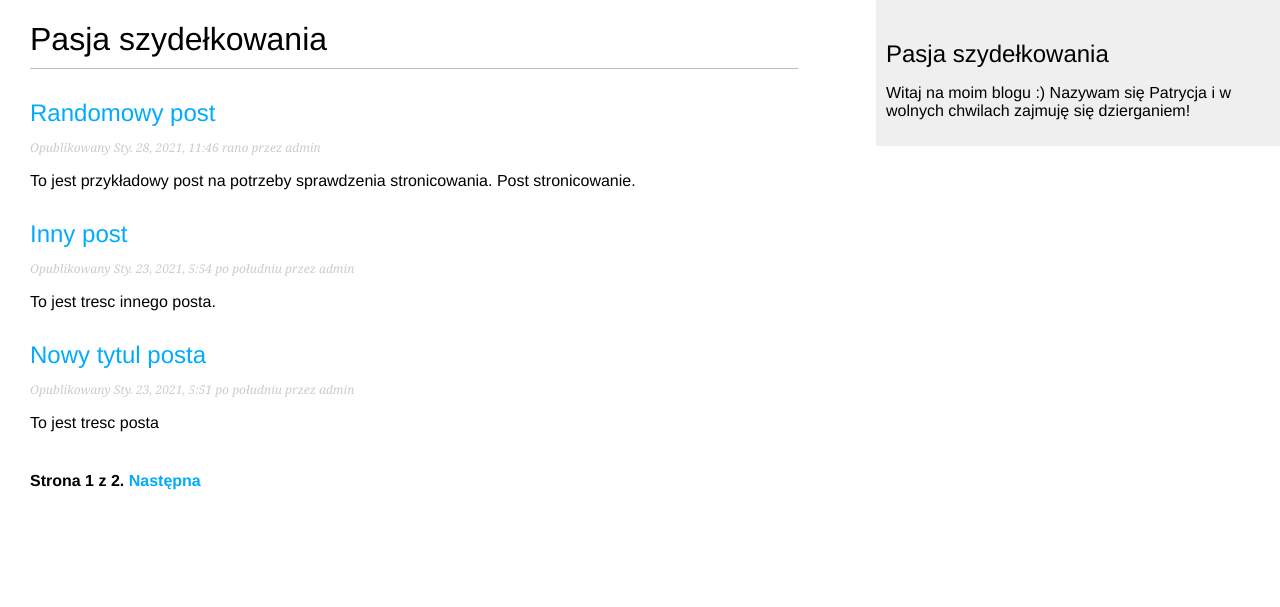
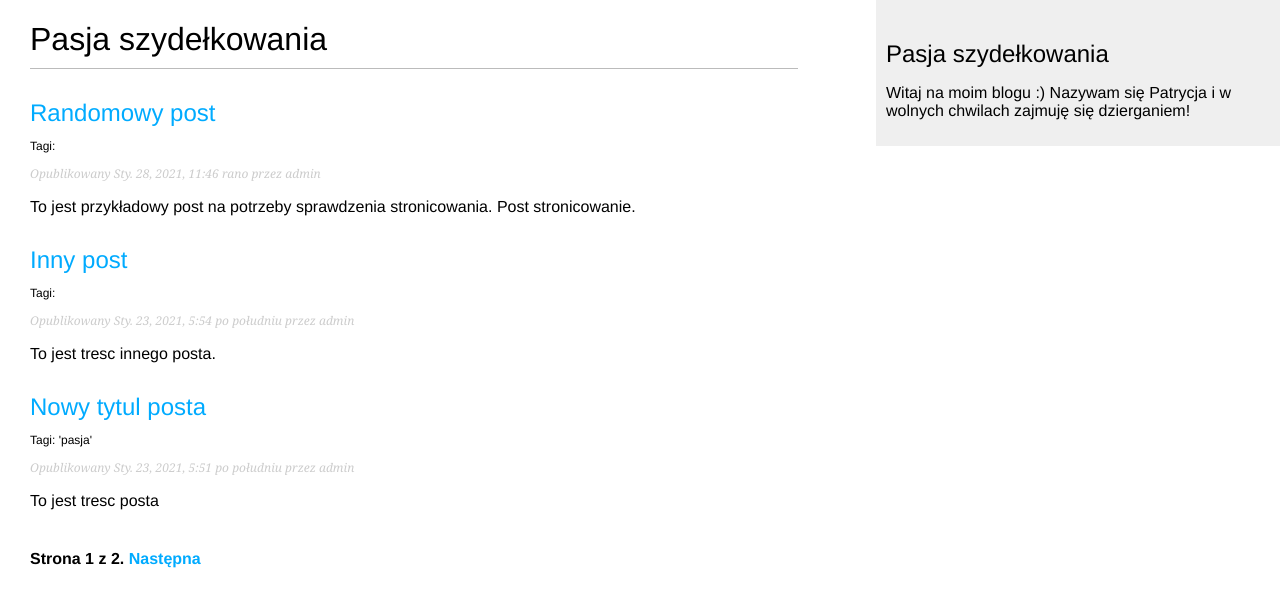
Before and after one commit to Paravati/BlogApp, a Django app: page /blog/ in a window 1280 px wide. Shown: the top 607 px of the page. Run offline with Django 3.2, Linux system fonts and the light colour scheme; data comes from the database, SQL or seed files in the repository; parts of the project's set-up code (start-up, migrations or seed data) failed here and were passed over.

Commit message:
added information about tags in html template

```diff
--- a/blogApp/blog/static/css/blog.css
+++ b/blogApp/blog/static/css/blog.css
@@ -18,6 +18,10 @@
 h2 {
     font-weight:normal;
     margin:30px 0 0;
+}
+
+p.tags {
+    font-size: 12px;
 }
 
 #content {
--- a/blogApp/blog/templates/blog/post/list.html
+++ b/blogApp/blog/templates/blog/post/list.html
@@ -9,6 +9,7 @@
             <a href="{{ post.get_absolute_url }}">
             {{ post.title }}
             </a>
+            <p class="tags">Tagi: {{ post.tags.all|join:", "}}</p>
         </h2>
         <p class="date">
             Opublikowany {{ post.publish }} przez {{ post.author }}
```
